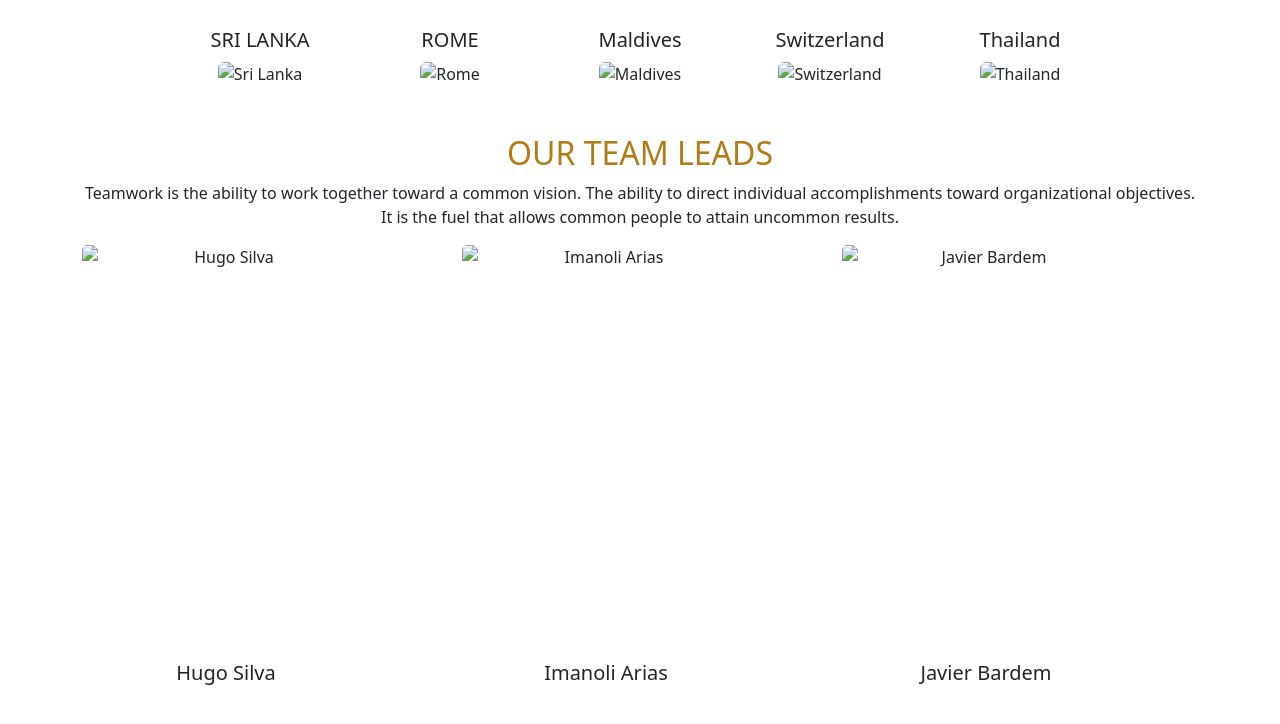
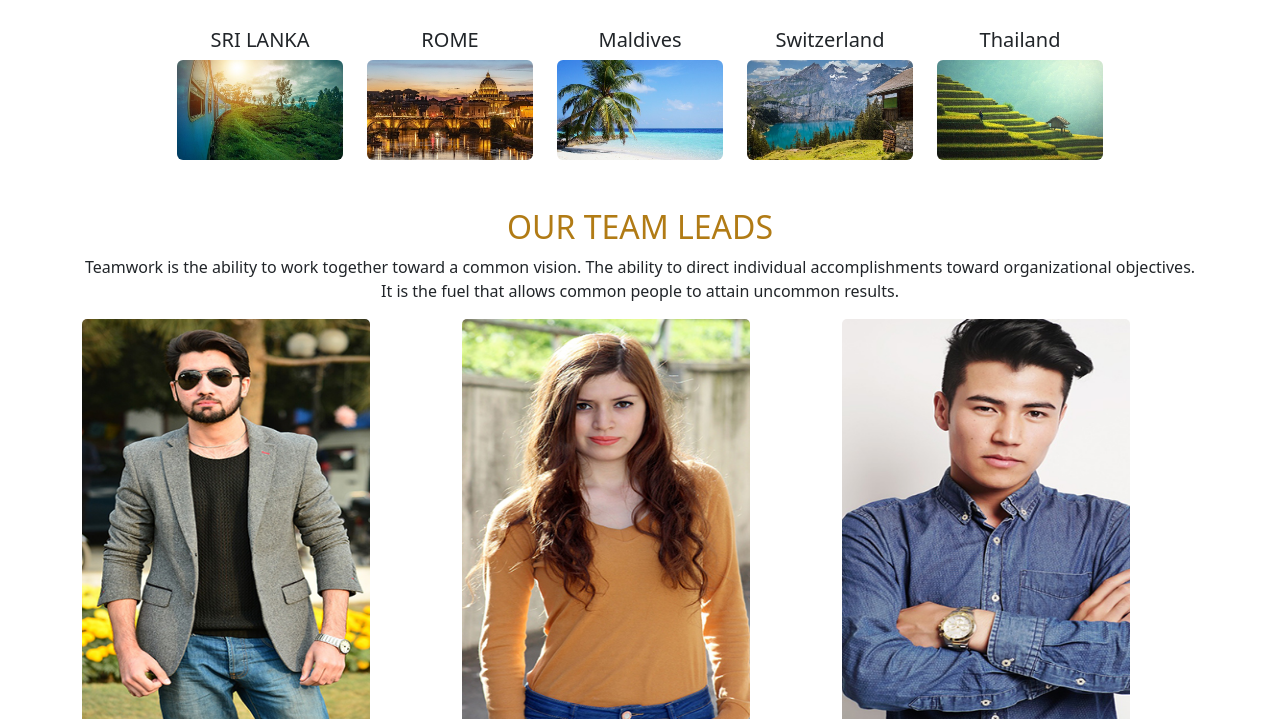
Before and after one commit to sharoos1/Jay-Travel-IT-WEB-24-64-12, a plain HTML site: page index.html in a window 1280 px wide. Shown: the part 596-1320 px from the top of the page. Drawn offline with nearby package versions, Linux system fonts and the light colour scheme; a script that the page names is missing.

Commit message:
Update index.html

```diff
--- a/index.html
+++ b/index.html
@@ -143,23 +143,23 @@
       <div class="row mt-4">
         <div class="col-6 col-md-2 offset-md-1">
           <h5 class="mt-2">SRI LANKA</h5>
-          <img src="Top Destinations/Sri Lanka.jpg" alt="Sri Lanka" class="img-fluid rounded">
+          <img src="Sri Lanka.jpg" alt="Sri Lanka" class="img-fluid rounded">
         </div>
         <div class="col-4 col-md-2">
           <h5 class="mt-2">ROME</h5>
-          <img src="Top Destinations/Rome.jpg" alt="Rome" class="img-fluid rounded">
+          <img src="Rome.jpg" alt="Rome" class="img-fluid rounded">
         </div>
         <div class="col-4 col-md-2">
           <h5 class="mt-2">Maldives</h5>
-          <img src="Top Destinations/Maldives.jpg" alt="Maldives" class="img-fluid rounded">
+          <img src="Maldives.jpg" alt="Maldives" class="img-fluid rounded">
         </div>
         <div class="col-4 col-md-2">
           <h5 class="mt-2">Switzerland</h5>
-          <img src="Top Destinations/Switzerland.jpg" alt="Switzerland" class="img-fluid rounded">
+          <img src="Switzerland.jpg" alt="Switzerland" class="img-fluid rounded">
         </div>
         <div class="col-4 col-md-2">
           <h5 class="mt-2">Thailand</h5>
-          <img src="Top Destinations/Thailand.jpg" alt="Thailand" class="img-fluid rounded">
+          <img src="Thailand.jpg" alt="Thailand" class="img-fluid rounded">
         </div>
       </div>
     </div>
@@ -174,7 +174,7 @@
       <div class="row">
         <div class="col-md-4 mb-3">
           <div class="card border-0" style="width: 18rem;">
-            <img src="Team Leaders/Hugo Silva.jpg" class="card-img-top" alt="Hugo Silva">
+            <img src="Hugo Silva.jpg" class="card-img-top" alt="Hugo Silva">
             <div class="card-body">
               <h5 class="card-title">Hugo Silva</h5>
             </div>
@@ -182,7 +182,7 @@
         </div>
         <div class="col-md-4 mb-3">
           <div class="card border-0" style="width: 18rem;">
-            <img src="Team Leaders/Imanoli Arias.jpg" class="card-img-top" alt="Imanoli Arias">
+            <img src="Imanoli Arias.jpg" class="card-img-top" alt="Imanoli Arias">
             <div class="card-body">
               <h5 class="card-title">Imanoli Arias</h5>
             </div>
@@ -190,7 +190,7 @@
         </div>
         <div class="col-md-4 mb-3">
           <div class="card border-0" style="width: 18rem;">
-            <img src="Team Leaders/Javier Bardem.jpg" class="card-img-top" alt="Javier Bardem">
+            <img src="Javier Bardem.jpg" class="card-img-top" alt="Javier Bardem">
             <div class="card-body">
               <h5 class="card-title">Javier Bardem</h5>
             </div>
```
